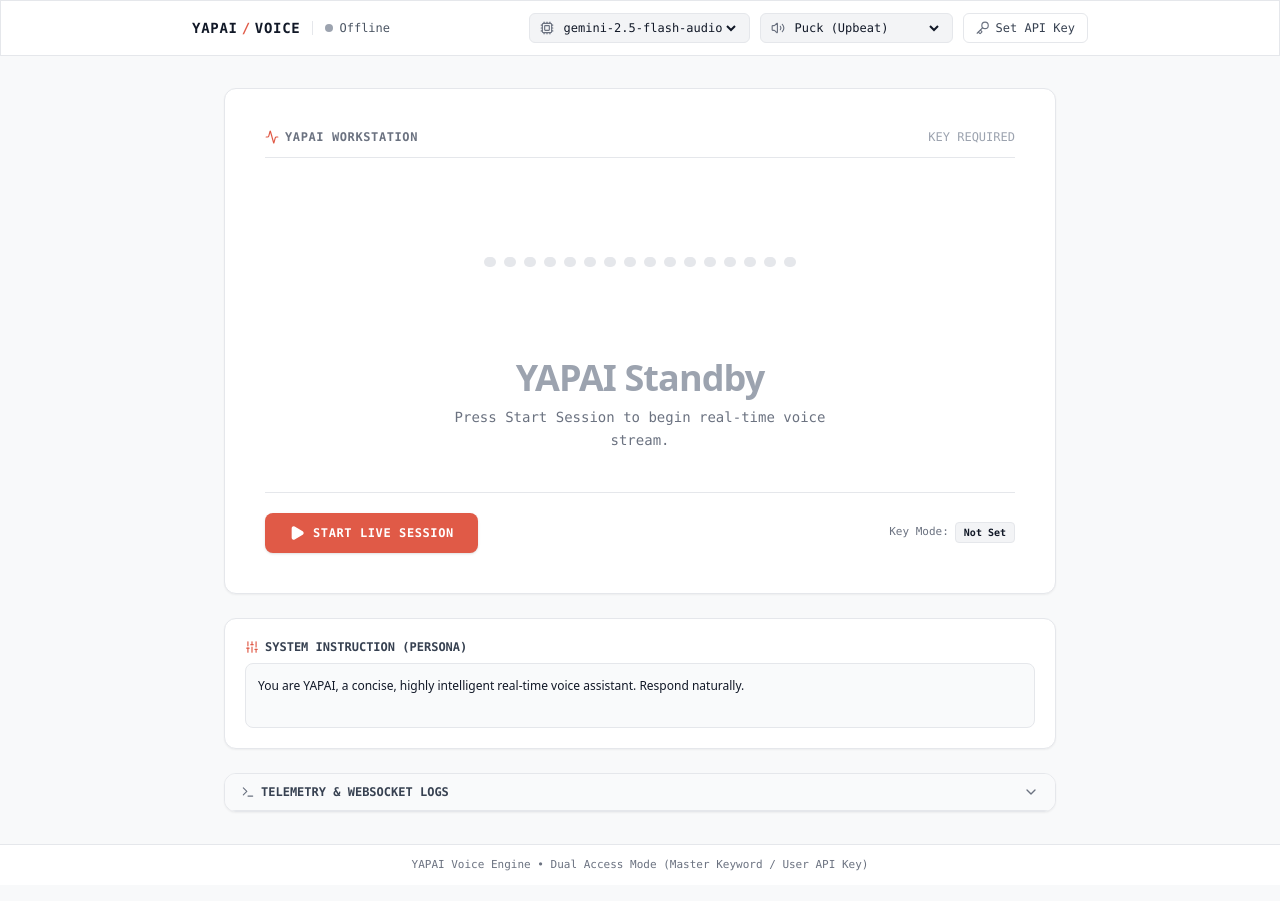
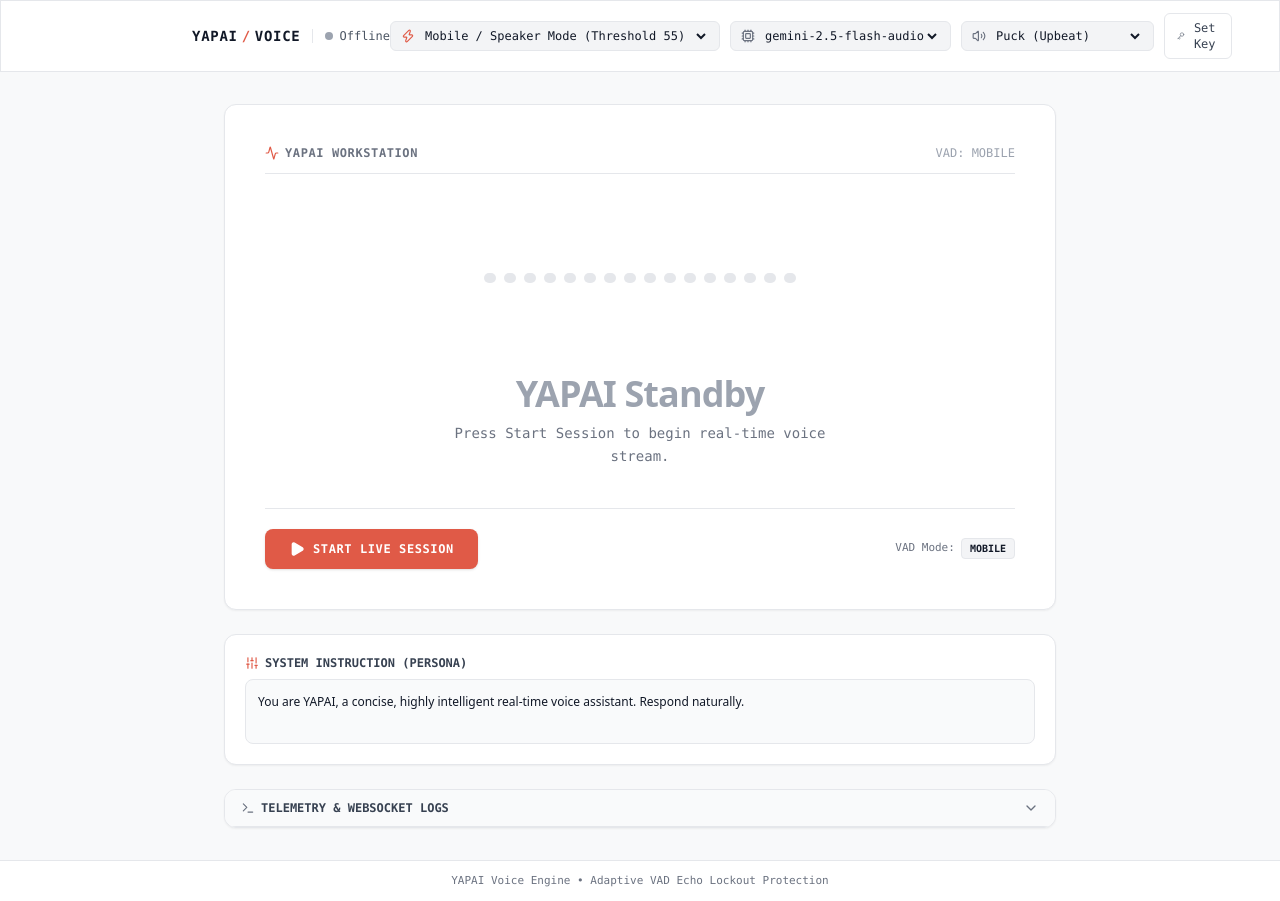
Before and after one commit to Whyriez/yapai, a Next.js app: page / in a window 1280 px wide. Built offline with nearby package versions, Linux system fonts and the light colour scheme.

Commit message:
feat: implement real-time voice assistant interface with native Gemini audio streaming support

```diff
--- a/app/page.tsx
+++ b/app/page.tsx
@@ -21,6 +21,7 @@
   ShieldCheck,
   CheckCircle2,
   Lock,
+  VolumeX,
 } from "lucide-react";
 import { RealtimeAudioPlayer, float32ToInt16PCM, arrayBufferToBase64 } from "./utils/audio";
 import { resolveApiKeyAction } from "./actions";
@@ -45,6 +46,13 @@
   { id: "gemini-3.1-flash-live-preview", name: "gemini-3.1-flash-live" },
 ];
 
+const VAD_PRESETS = [
+  { id: "mobile", name: "Mobile / Speaker Mode (Threshold 55)", threshold: 55, lockoutMs: 450 },
+  { id: "balanced", name: "Balanced (Threshold 42)", threshold: 42, lockoutMs: 300 },
+  { id: "sensitive", name: "Sensitive / Headphones (Threshold 26)", threshold: 26, lockoutMs: 150 },
+  { id: "off", name: "Manual Interrupt Only (VAD Disabled)", threshold: 999, lockoutMs: 0 },
+];
+
 export default function HomePage() {
   const [apiKeyInput, setApiKeyInput] = useState<string>("");
   const [showApiKeyModal, setShowApiKeyModal] = useState<boolean>(false);
@@ -55,6 +63,8 @@
 
   const [selectedVoice, setSelectedVoice] = useState<string>("Puck");
   const [selectedModel, setSelectedModel] = useState<string>("gemini-2.5-flash-native-audio-preview-12-2025");
+  const [selectedVadPreset, setSelectedVadPreset] = useState<string>("mobile");
+
   const [systemInstruction, setSystemInstruction] = useState<string>(
     "You are YAPAI, a concise, highly intelligent real-time voice assistant. Respond naturally."
   );
@@ -78,12 +88,22 @@
   const audioContextRef = useRef<AudioContext | null>(null);
   const workletNodeRef = useRef<AudioWorkletNode | null>(null);
 
-  // Refs for real-time VAD auto-interruption inside Web Audio callbacks
+  // VAD & Echo Suppression Refs
   const isYapaiSpeakingRef = useRef<boolean>(false);
   const isMutedRef = useRef<boolean>(false);
+  const yapaiSpeechStartTimeRef = useRef<number>(0);
+  const vadPresetRef = useRef<any>(VAD_PRESETS[0]);
+
+  useEffect(() => {
+    const preset = VAD_PRESETS.find((p) => p.id === selectedVadPreset) || VAD_PRESETS[0];
+    vadPresetRef.current = preset;
+  }, [selectedVadPreset]);
 
   useEffect(() => {
     isYapaiSpeakingRef.current = isYapaiSpeaking;
+    if (isYapaiSpeaking) {
+      yapaiSpeechStartTimeRef.current = Date.now();
+    }
   }, [isYapaiSpeaking]);
 
   useEffect(() => {
@@ -91,7 +111,7 @@
   }, [isMuted]);
 
   // Speaker state calculation
-  const isUserSpeaking = connectionStatus === "live" && !isMuted && !isYapaiSpeaking && audioLevel > 14;
+  const isUserSpeaking = connectionStatus === "live" && !isMuted && !isYapaiSpeaking && audioLevel > 16;
 
   const currentTurnState: "idle" | "connecting" | "listening" | "user-speaking" | "yapai-speaking" =
     connectionStatus !== "live"
@@ -244,13 +264,14 @@
     addDebugLog("info", `Connecting Native WSS v1alpha (${selectedModel})...`);
 
     try {
-      // 1. Microphone stream (16kHz PCM 1-channel)
+      // 1. Microphone stream (16kHz PCM 1-channel with echo cancellation)
       const stream = await navigator.mediaDevices.getUserMedia({
         audio: {
           sampleRate: 16000,
           channelCount: 1,
           echoCancellation: true,
           noiseSuppression: true,
+          autoGainControl: true,
         },
       });
       mediaStreamRef.current = stream;
@@ -359,7 +380,7 @@
         cleanupAudio();
       };
 
-      // 4. Send mic audio frames via WSS & perform Instant VAD Interruption
+      // 4. Send mic audio frames via WSS & perform Adaptive VAD Interruption
       workletNode.port.onmessage = (e: MessageEvent) => {
         if (isMutedRef.current) return;
         const inputData: Float32Array = e.data;
@@ -373,9 +394,19 @@
         const level = Math.min(100, Math.round(rms * 450));
         setAudioLevel(level);
 
-        // INSTANT VAD AUTO INTERRUPT: If YAPAI is speaking and user talks into mic!
-        if (isYapaiSpeakingRef.current && level > 24) {
-          triggerAutoInterruption("User spoken audio detected");
+        const currentPreset = vadPresetRef.current;
+
+        // SMART ADAPTIVE VAD AUTO INTERRUPT WITH ECHO LOCKOUT WINDOW
+        if (
+          currentPreset.id !== "off" &&
+          isYapaiSpeakingRef.current &&
+          level >= currentPreset.threshold
+        ) {
+          const elapsedSinceSpeechStart = Date.now() - yapaiSpeechStartTimeRef.current;
+          // Ignore echo bleed during lockout window right after YAPAI starts speaking
+          if (elapsedSinceSpeechStart > currentPreset.lockoutMs) {
+            triggerAutoInterruption(`Speech level ${level} > threshold ${currentPreset.threshold}`);
+          }
         }
 
         const int16PCM = float32ToInt16PCM(inputData);
@@ -453,7 +484,7 @@
     if (wsRef.current) {
       try {
         wsRef.current.close();
-      } catch (e) { }
+      } catch (e) {}
       wsRef.current = null;
     }
     if (mediaStreamRef.current) {
@@ -514,7 +545,8 @@
 
             <div className="flex items-center gap-1.5 font-mono text-[10px] sm:text-xs text-[#4B5563]">
               <span
-                className={`w-2 h-2 rounded-full transition-all duration-300 ${connectionStatus === "live"
+                className={`w-2 h-2 rounded-full transition-all duration-300 ${
+                  connectionStatus === "live"
                     ? "bg-[#10B981] shadow-[0_0_8px_rgba(16,185,129,0.6)]"
                     : connectionStatus === "connecting"
                     ? "bg-[#F59E0B] animate-pulse"
@@ -533,6 +565,22 @@
 
           {/* Desktop Controls */}
           <div className="hidden md:flex items-center gap-2.5">
+            {/* VAD Sensitivity Mode */}
+            <div className="flex items-center bg-[#F3F4F6] border border-[#E5E7EB] rounded-md px-2.5 py-1.5 text-xs font-mono">
+              <Zap className="w-3.5 h-3.5 text-[#E05A47] mr-1.5" />
+              <select
+                value={selectedVadPreset}
+                onChange={(e) => setSelectedVadPreset(e.target.value)}
+                className="bg-transparent text-[#111827] focus:outline-none cursor-pointer font-medium"
+              >
+                {VAD_PRESETS.map((p) => (
+                  <option key={p.id} value={p.id}>
+                    {p.name}
+                  </option>
+                ))}
+              </select>
+            </div>
+
             {/* Model Selector */}
             <div className="flex items-center bg-[#F3F4F6] border border-[#E5E7EB] rounded-md px-2.5 py-1.5 text-xs font-mono">
               <Cpu className="w-3.5 h-3.5 text-[#6B7280] mr-1.5" />
@@ -567,10 +615,11 @@
               </select>
             </div>
 
-            {/* API Key Modal Button with Master / Custom Badge */}
+            {/* API Key Modal Button */}
             <button
               onClick={() => setShowApiKeyModal(true)}
-              className={`tactile-btn flex items-center gap-1.5 border px-3 py-1.5 rounded-md text-xs font-mono font-medium cursor-pointer ${isMasterMode
+              className={`tactile-btn flex items-center gap-1.5 border px-3 py-1.5 rounded-md text-xs font-mono font-medium cursor-pointer ${
+                isMasterMode
                   ? "bg-[#FFF7ED] text-[#C2410C] border-[#FFEDD5]"
                   : hasCustomKey
                   ? "bg-[#ECFDF5] text-[#047857] border-[#A7F3D0]"
@@ -584,7 +633,7 @@
               ) : (
                 <Key className="w-3.5 h-3.5 text-[#6B7280]" />
               )}
-              <span>{isMasterMode ? "Master Mode" : hasCustomKey ? "Key Saved" : "Set API Key"}</span>
+              <span>{isMasterMode ? "Master Mode" : hasCustomKey ? "Key Saved" : "Set Key"}</span>
             </button>
           </div>
 
@@ -592,7 +641,8 @@
           <div className="flex md:hidden items-center gap-2">
             <button
               onClick={() => setShowApiKeyModal(true)}
-              className={`tactile-btn flex items-center justify-center p-2 rounded-md border ${isMasterMode
+              className={`tactile-btn flex items-center justify-center p-2 rounded-md border ${
+                isMasterMode
                   ? "bg-[#FFF7ED] text-[#C2410C] border-[#FFEDD5]"
                   : hasCustomKey
                   ? "bg-[#ECFDF5] text-[#047857] border-[#A7F3D0]"
@@ -616,6 +666,21 @@
         {/* Collapsible Mobile Settings Panel */}
         {showMobileSettings && (
           <div className="md:hidden border-t border-[#E5E7EB] mt-3 pt-3 flex flex-col gap-2.5 bg-[#F9FAFB] p-3 rounded-lg border">
+            <div className="flex flex-col gap-1">
+              <label className="text-[10px] font-mono text-[#6B7280] font-bold">VAD SENSITIVITY (INTERRUPT):</label>
+              <select
+                value={selectedVadPreset}
+                onChange={(e) => setSelectedVadPreset(e.target.value)}
+                className="w-full bg-white text-[#111827] text-xs font-mono p-2 rounded border border-[#E5E7EB]"
+              >
+                {VAD_PRESETS.map((p) => (
+                  <option key={p.id} value={p.id}>
+                    {p.name}
+                  </option>
+                ))}
+              </select>
+            </div>
+
             <div className="flex flex-col gap-1">
               <label className="text-[10px] font-mono text-[#6B7280] font-bold">MODEL:</label>
               <select
@@ -651,7 +716,7 @@
         )}
       </header>
 
-      {/* 2. Main Workstation Area (Fully Responsive Layout) */}
+      {/* 2. Main Workstation Area */}
       <main className="flex-1 w-full max-w-4xl mx-auto p-3 sm:p-6 lg:p-8 flex flex-col gap-4 sm:gap-6 justify-center">
 
         {/* Workstation Card */}
@@ -663,14 +728,14 @@
               <Activity className="w-3.5 h-3.5 text-[#E05A47]" /> YAPAI WORKSTATION
             </span>
             <span className="text-[#9CA3AF] text-[10px] sm:text-xs">
-              {isMasterMode ? "MASTER ACCESS (SERVER KEY)" : hasCustomKey ? "USER API KEY" : "KEY REQUIRED"}
+              VAD: {VAD_PRESETS.find((p) => p.id === selectedVadPreset)?.id.toUpperCase()}
             </span>
           </div>
 
           {/* Center Visualizer & State Title */}
           <div className="my-6 sm:my-10 flex flex-col items-center justify-center text-center">
 
-            {/* Dynamic Soundwave Bar Chart (16 Bars - Mobile Fit width & gap) */}
+            {/* Dynamic Soundwave Bar Chart */}
             <div className="flex items-center justify-center gap-1 sm:gap-2 h-20 sm:h-32 mb-6 sm:mb-8 w-full overflow-hidden px-1">
               {spectrumBars.map((barHeight, i) => {
                 let barColor = "#E5E7EB";
@@ -712,12 +777,12 @@
             </h2>
             <p className="text-xs sm:text-sm text-[#6B7280] font-mono mt-2 max-w-sm sm:max-w-md px-2 leading-relaxed">
               {connectionStatus === "live"
-                ? "Speak naturally into microphone. Native WebSocket handles bidirectional audio streaming."
+                ? "Speak naturally into microphone. Interruption sensitivity is tailored for your device."
                 : "Press Start Session to begin real-time voice stream."}
             </p>
           </div>
 
-          {/* Mobile-First Controls Panel at Bottom */}
+          {/* Controls Panel at Bottom */}
           <div className="border-t border-[#E5E7EB] pt-4 sm:pt-5 flex flex-col sm:flex-row items-center justify-between gap-3 sm:gap-4">
 
             <div className="flex flex-col sm:flex-row items-stretch sm:items-center gap-2 sm:gap-3 w-full sm:w-auto">
@@ -735,7 +800,8 @@
                   {/* Mute Mic Button */}
                   <button
                     onClick={() => setIsMuted(!isMuted)}
-                    className={`tactile-btn flex items-center justify-center gap-1.5 px-3 sm:px-5 py-2.5 rounded-lg font-mono text-xs border font-semibold cursor-pointer ${isMuted
+                    className={`tactile-btn flex items-center justify-center gap-1.5 px-3 sm:px-5 py-2.5 rounded-lg font-mono text-xs border font-semibold cursor-pointer ${
+                      isMuted
                         ? "bg-[#FEF2F2] text-[#DC2626] border-[#FCA5A5]"
                         : "bg-white text-[#374151] border-[#E5E7EB] hover:bg-[#F9FAFB]"
                     }`}
@@ -754,7 +820,7 @@
                     <span>INTERRUPT</span>
                   </button>
 
-                  {/* End Session Button (Full width on mobile grid) */}
+                  {/* End Session Button */}
                   <button
                     onClick={handleStopLiveSession}
                     className="tactile-btn col-span-2 sm:col-span-1 flex items-center justify-center gap-1.5 bg-[#111827] hover:bg-[#1F2937] text-white px-4 sm:px-5 py-2.5 rounded-lg font-mono text-xs font-semibold cursor-pointer mt-1 sm:mt-0"
@@ -766,11 +832,11 @@
               )}
             </div>
 
-            {/* Audio Telemetry Specs */}
+            {/* VAD Mode Status */}
             <div className="hidden sm:flex items-center gap-1.5 text-[11px] font-mono text-[#6B7280]">
-              <span>Key Mode:</span>
+              <span>VAD Mode:</span>
               <span className="bg-[#F3F4F6] text-[#111827] px-2 py-0.5 rounded border border-[#E5E7EB] font-bold text-[10px]">
-                {isMasterMode ? "Master Passcode Unlocked" : hasCustomKey ? "User API Key" : "Not Set"}
+                {selectedVadPreset.toUpperCase()}
               </span>
             </div>
           </div>
@@ -814,7 +880,8 @@
                   <div key={log.id} className="flex items-start gap-1.5">
                     <span className="text-[#6B7280] font-mono">{log.timestamp}</span>
                     <span
-                      className={`font-bold ${log.type === "error"
+                      className={`font-bold ${
+                        log.type === "error"
                           ? "text-[#EF4444]"
                           : log.type === "in"
                           ? "text-[#34D399]"
@@ -837,10 +904,10 @@
 
       {/* Footer */}
       <footer className="border-t border-[#E5E7EB] py-3 px-4 text-center font-mono text-[10px] sm:text-[11px] text-[#6B7280] bg-white mt-auto">
-        YAPAI Voice Engine • Dual Access Mode (Master Keyword / User API Key)
+        YAPAI Voice Engine • Adaptive VAD Echo Lockout Protection
       </footer>
 
-      {/* API Key / Master Keyword Modal */}
+      {/* API Key Modal */}
       {showApiKeyModal && (
         <div className="fixed inset-0 z-50 bg-black/40 backdrop-blur-xs flex items-center justify-center p-4">
           <div className="bg-white border border-[#E5E7EB] max-w-md w-full rounded-xl p-5 sm:p-6 shadow-xl flex flex-col gap-4">
@@ -876,6 +943,7 @@
                 <Lock className="w-3.5 h-3.5 text-[#E05A47]" /> Key Resolution Rules:
               </div>
               <p>• <strong>Other Users:</strong> Enter your own Gemini API Key (starts with <code>AIzaSy...</code>). Stored locally in your browser.</p>
+              <p>• <strong>Owner:</strong> Enter your secret Master Passcode (<code>yapai2026</code>) to automatically unlock server ENV key.</p>
             </div>
 
             <div className="flex items-center justify-end gap-2 pt-1">
```
Lines whose indentation alone changed are shown as unchanged.
